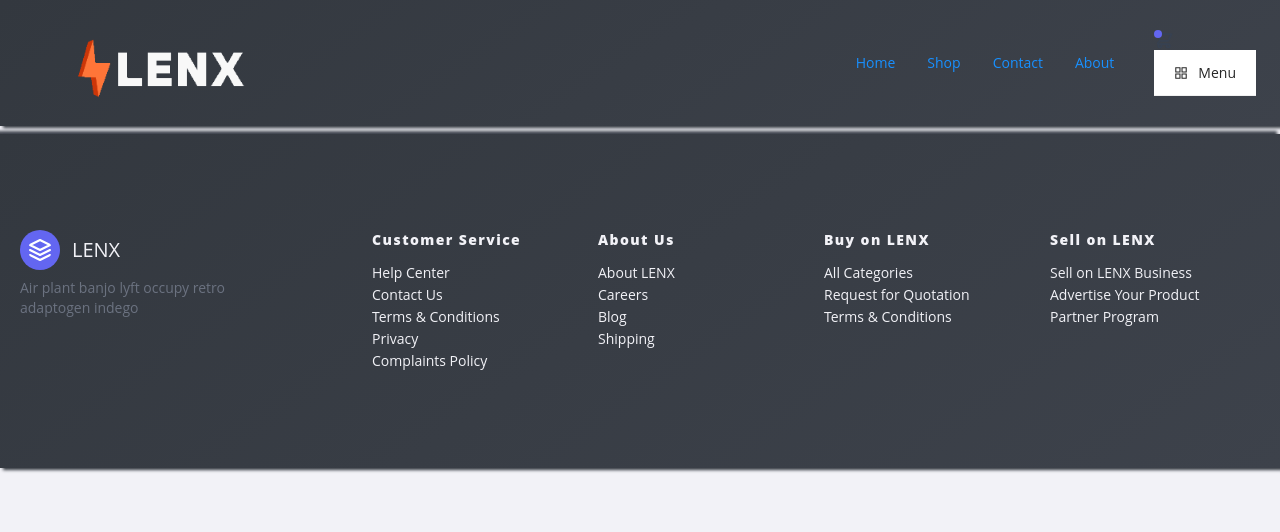
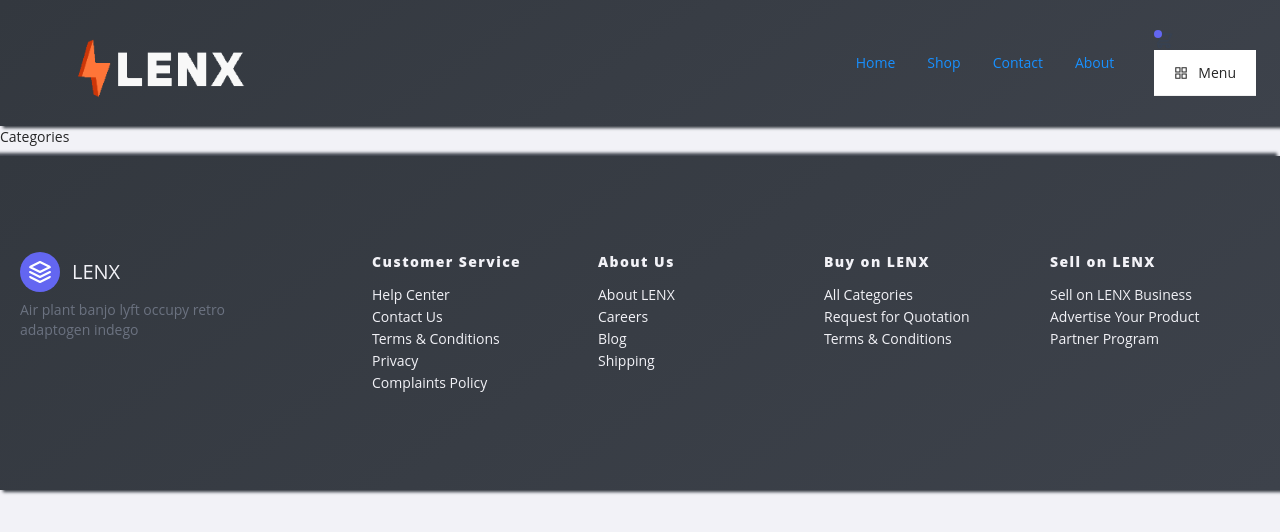
Before and after one commit to LENX-com/Server, a React (Create React App) app in the folder frontend/: page /categories in a window 1280 px wide. Shown: the top 532 px of the page. Built offline with nearby package versions, Linux system fonts and the light colour scheme; a web font is replaced by a local one.

Commit message:
added category link

```diff
--- a/frontend/src/Routes.js
+++ b/frontend/src/Routes.js
@@ -24,6 +24,7 @@ import Post from "./marketplace/components/post/Post";
 import Category from "./pages/categories/Category";
 import Footer from "./marketplace/components/footer/Footer";
 import Manufacturer from "./manufacturer/Manufacturer";
+import Categories from "./pages/categories/Categories";
 
 function Routes() {
   return (
@@ -40,6 +41,7 @@ function Routes() {
         <AdminRoute path="/create/product" exact component={AddProduct} />
         <Route path="/product/:productId" exact component={Product} />
         <Route path="/cart" exact component={Cart} />
+        <Route path="/categories" exact component={Categories} />
         <AdminRoute path="/admin/orders" exact component={Orders} />
         <PrivateRoutes path="/profile/:userId" exact component={Profile} />
         <PrivateRoutes
--- /dev/null
+++ b/frontend/src/marketplace/components/Slider/Slider.js
@@ -0,0 +1,11 @@
+import React from 'react';
+
+const Slider = () => {
+    return (
+        <div>
+            <h1>Slider</h1>
+        </div>
+    );
+};
+
+export default Slider;
--- a/frontend/src/pages/categories/Categories.js
+++ b/frontend/src/pages/categories/Categories.js
@@ -0,0 +1,13 @@
+import React from 'react';
+import { Swiper, SwiperSlide } from 'swiper/react';
+
+
+const Categories = () => {
+    return (
+        <div>
+            <h1>Categories</h1>
+        </div>
+    );
+};
+
+export default Categories;
```
